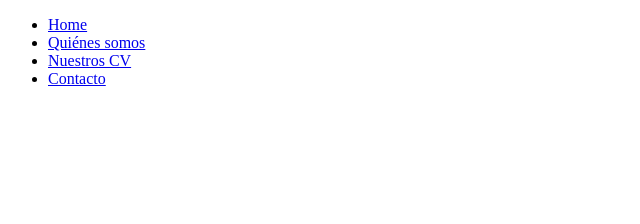
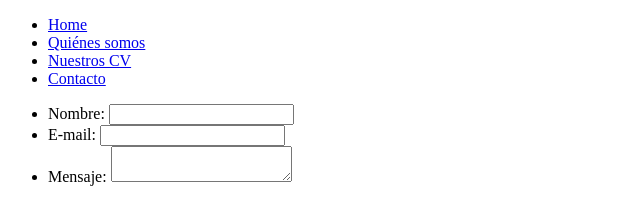
Before and after one commit to Csarroca/202207-w1ch2-cristian-sarroca-aron-ilie, a plain HTML site: page contact.html in a window 1280 px wide. Shown: the whole page, without its empty margins (0-640 px from the left). Drawn offline with Linux system fonts and the light colour scheme.

Commit message:
added nameInput emailInput and MessageInput

```diff
--- a/contact.html
+++ b/contact.html
@@ -17,5 +17,25 @@
         </ul>
       </nav>
     </header>
+    <main>
+      <section>
+        <form action="/my-handling-form-page" method="post">
+          <ul>
+            <li>
+              <label for="name">Nombre:</label>
+              <input type="text" id="name" name="user_name" />
+            </li>
+            <li>
+              <label for="mail">E-mail:</label>
+              <input type="email" id="mail" name="user_email" />
+            </li>
+            <li>
+              <label for="msg">Mensaje:</label>
+              <textarea id="msg" name="user_message"></textarea>
+            </li>
+          </ul>
+        </form>
+      </section>
+    </main>
   </body>
 </html>
```
